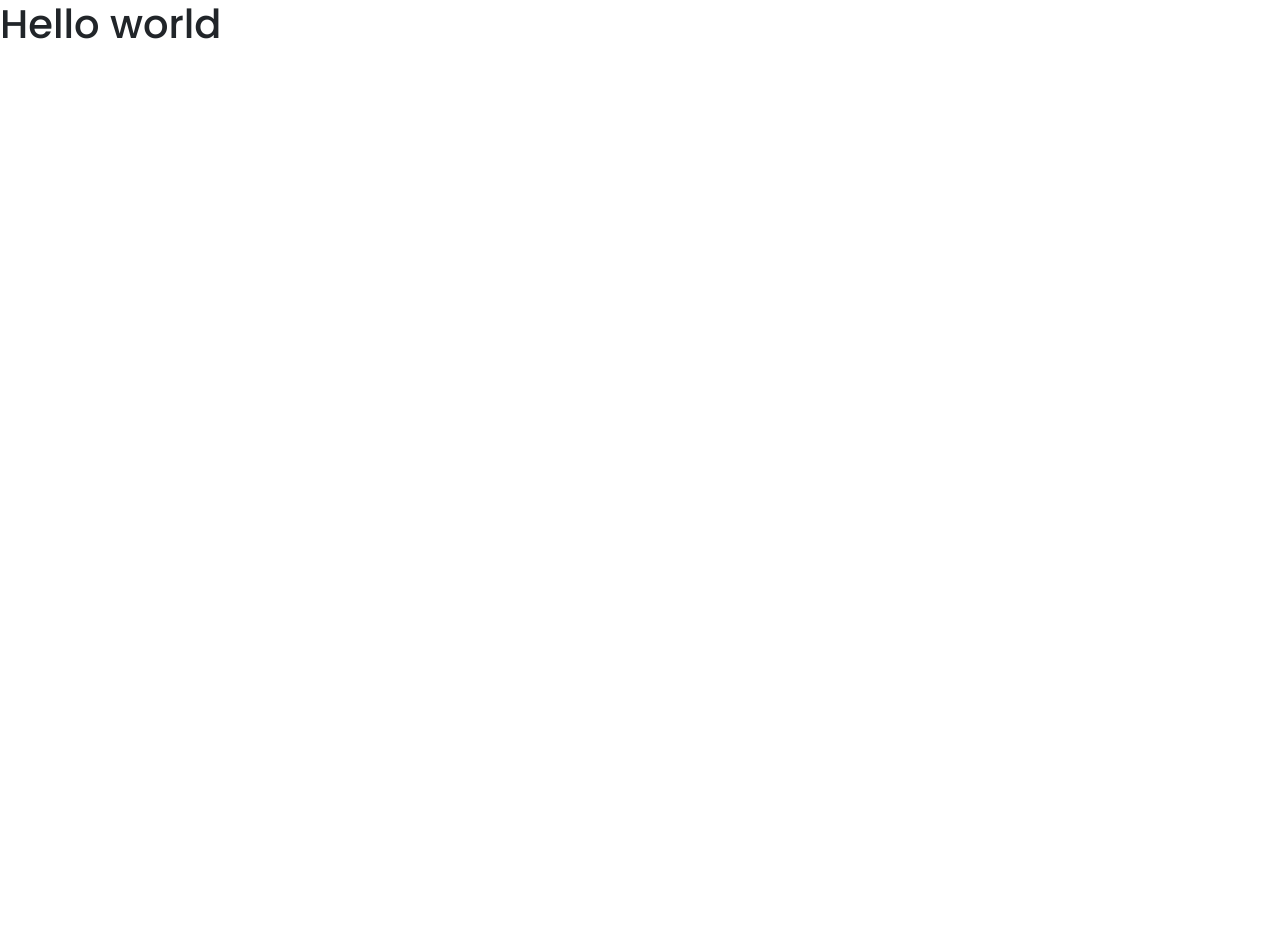
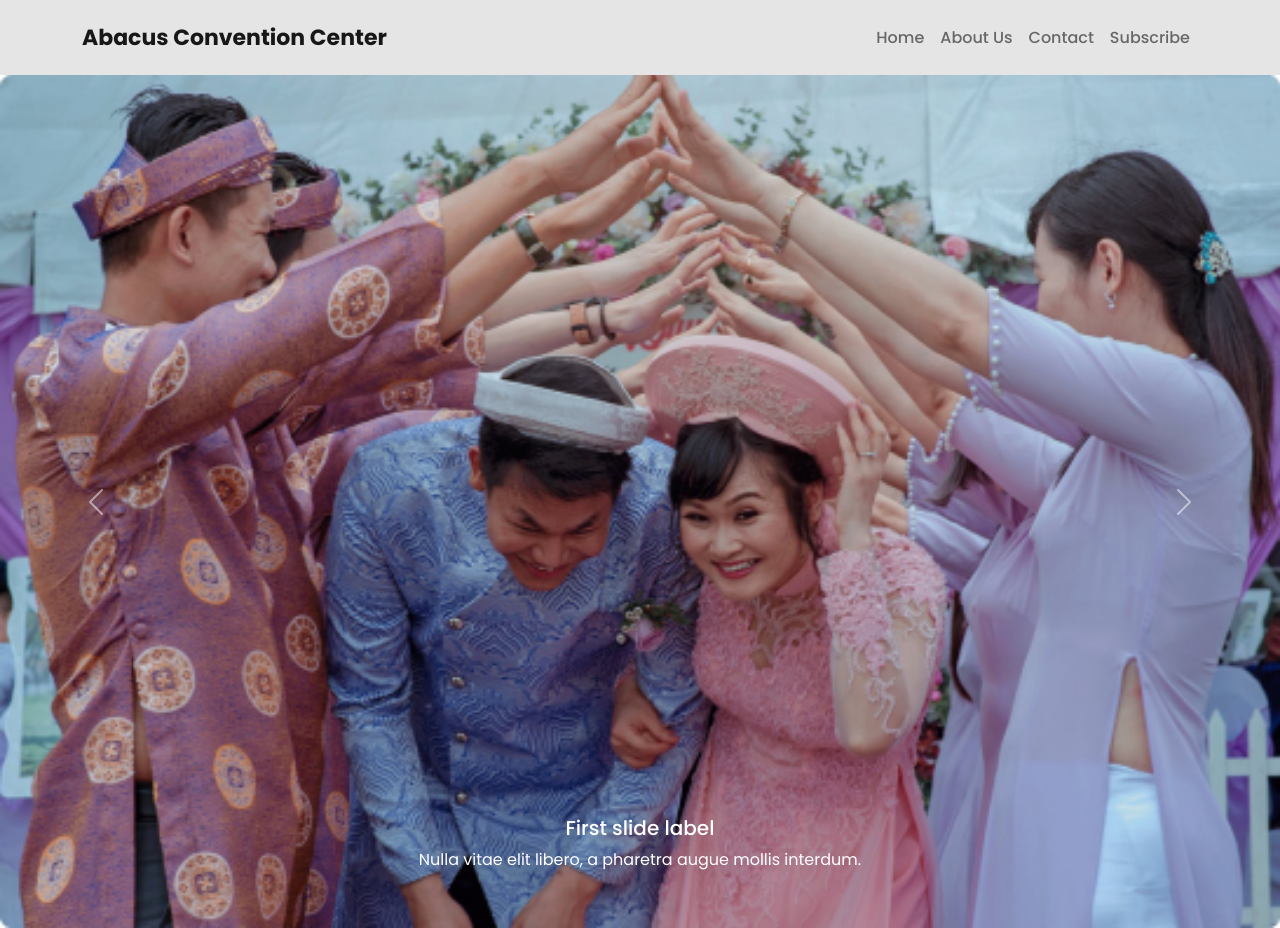
Before and after one commit to ismailjosim/convention-centre-landing-page, a plain HTML site: page index.html in a window 1280 px wide. Before the commit the page ends 800 px from the top, so only its background shows below. Drawn offline with nearby package versions, Linux system fonts and the light colour scheme.

Commit message:
navigation bar add

```diff
--- a/CSS/style.css
+++ b/CSS/style.css
@@ -15,3 +15,24 @@ body {
 /*================================
         Header section styling
 ================================*/
+.navigation {
+    background-color: #E5E5E5;
+}
+
+.navbar-brand {
+    font-size: 22px;
+    line-height: 33px;
+    font-weight: 700;
+    color: #3E3E3E;
+}
+
+.nav-link {
+    font-weight: 500;
+    font-size: 16px;
+    line-height: 24px;
+    color: #3E3E3E;
+}
+
+/* .hero_slider {
+    height: 600px;
+} */
--- a/index.html
+++ b/index.html
@@ -28,9 +28,75 @@
     </head>
 
     <body>
-
-        <h1>Hello world</h1>
-
+        <!--======== HEADER SECTION START ========-->
+        <header id="header">
+            <!-- navigation BAR -->
+            <div class="navigation py-2">
+                <nav class="navbar navbar-expand-lg navbar-expand-md navbar-light container">
+                    <a href="" class="navbar-brand">Abacus Convention Center</a>
+                    <button class="navbar-toggler" type="button" data-bs-toggle="collapse" data-bs-target="#mobileMenu"
+                        aria-controls="mobileMenu" aria-expanded="false" aria-label="Toggle navigation">
+                        <span class="navbar-toggler-icon"></span>
+                    </button>
+                    <div class="collapse navbar-collapse" id="mobileMenu">
+                        <ul class="navbar-nav ms-auto text-center">
+                            <li class="nav-item">
+                                <a class="nav-link" href="#">Home</a>
+                            </li>
+                            <li class="nav-item">
+                                <a class="nav-link" href="#">About Us</a>
+                            </li>
+                            <li class="nav-item">
+                                <a class="nav-link" href="#">Contact</a>
+                            </li>
+                            <li class="nav-item">
+                                <a class="nav-link" href="#">Subscribe</a>
+                            </li>
+                        </ul>
+                    </div>
+                </nav>
+            </div>
+            <!-- Hero Carousel Slider -->
+            <div id="carouselExampleCaptions" class="carousel slide hero_slider" data-ride="carousel">
+                <ol class="carousel-indicators">
+                    <li data-target="#carouselExampleCaptions" data-slide-to="0" class="active"></li>
+                    <li data-target="#carouselExampleCaptions" data-slide-to="1"></li>
+                    <li data-target="#carouselExampleCaptions" data-slide-to="2"></li>
+                </ol>
+                <div class="carousel-inner">
+                    <div class="carousel-item active">
+                        <img src="assets/images/wedding.png" class="d-block w-100 img-fluid" alt="...">
+                        <div class="carousel-caption d-none d-md-block">
+                            <h5>First slide label</h5>
+                            <p>Nulla vitae elit libero, a pharetra augue mollis interdum.</p>
+                        </div>
+                    </div>
+                    <div class="carousel-item">
+                        <img src="assets/images/wedding.png" class="d-block w-100  img-fluid" alt="...">
+                        <div class="carousel-caption d-none d-md-block">
+                            <h5>Second slide label</h5>
+                            <p>Lorem ipsum dolor sit amet, consectetur adipiscing elit.</p>
+                        </div>
+                    </div>
+                    <div class="carousel-item">
+                        <img src="assets/images/wedding.png" class="d-block w-100  img-fluid" alt="...">
+                        <div class="carousel-caption d-none d-md-block">
+                            <h5>Third slide label</h5>
+                            <p>Praesent commodo cursus magna, vel scelerisque nisl consectetur.</p>
+                        </div>
+                    </div>
+                </div>
+                <a class="carousel-control-prev" href="#carouselExampleCaptions" role="button" data-slide="prev">
+                    <span class="carousel-control-prev-icon" aria-hidden="true"></span>
+                    <span class="sr-only">Previous</span>
+                </a>
+                <a class="carousel-control-next" href="#carouselExampleCaptions" role="button" data-slide="next">
+                    <span class="carousel-control-next-icon" aria-hidden="true"></span>
+                    <span class="sr-only">Next</span>
+                </a>
+            </div>
+        </header>
+        <!--======== HEADER SECTION ENDS  ========-->
         <!--======== Font-Awesome link ========-->
         <script src="https://kit.fontawesome.com/f811dd765f.js" crossorigin="anonymous"></script>
         <!--======== Bootstrap JS link ========-->
```
